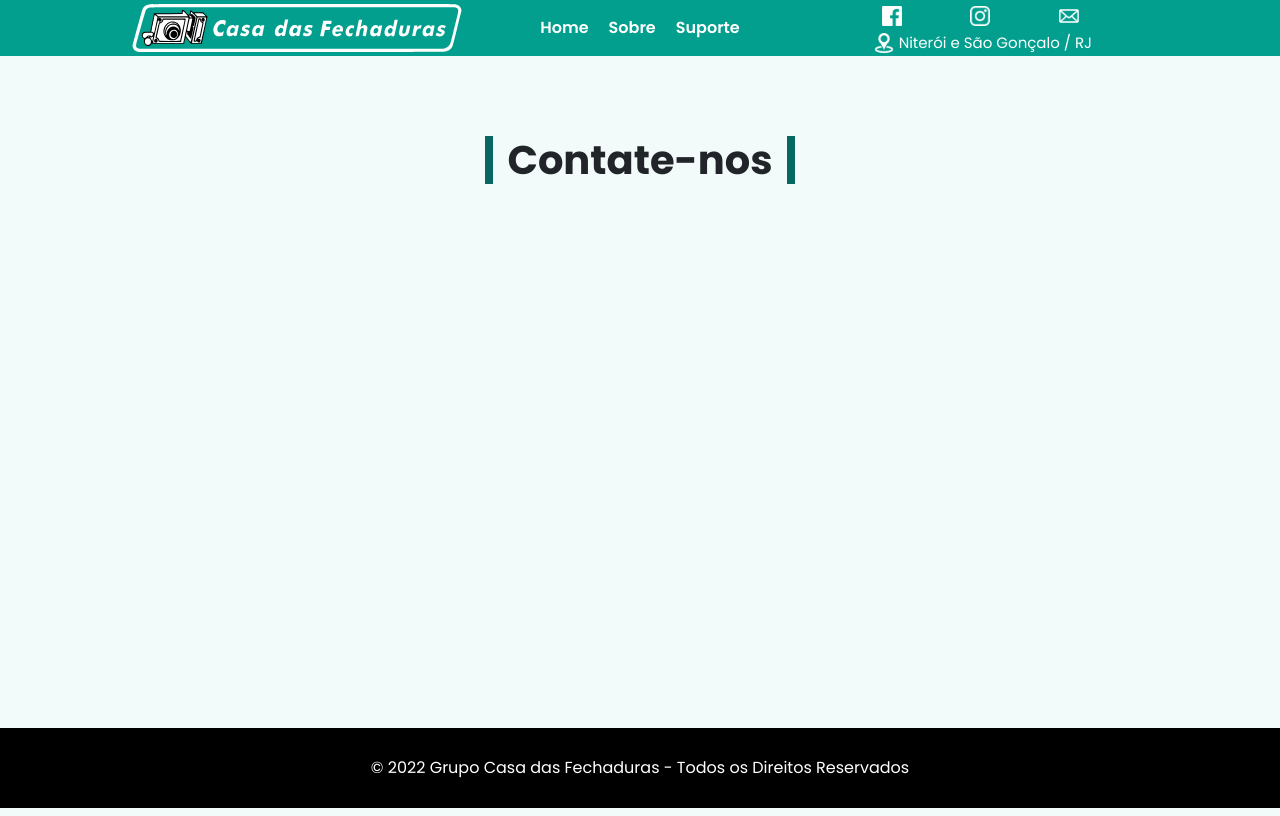
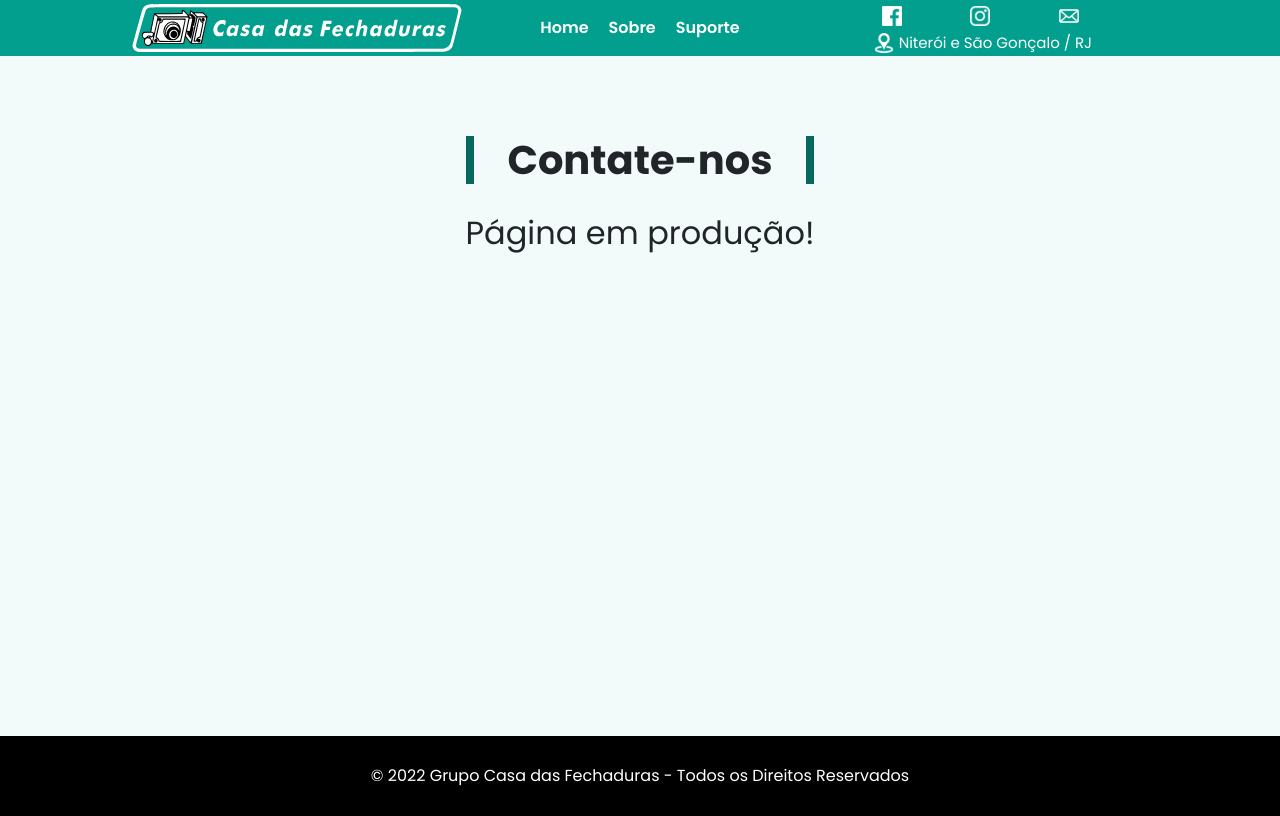
Before and after one commit to patrick2m/cfn-site, a React (Create React App) app: page /support in a window 1280 px wide. Built offline with nearby package versions, Linux system fonts and the light colour scheme.

Commit message:
Support page warning and fixed height

```diff
--- a/src/App.jsx
+++ b/src/App.jsx
@@ -10,7 +10,6 @@ import './App.scss'
 
 export default function App() {
   return (
-    <>
     <BrowserRouter>
       <Header />
       <Routes>
@@ -20,6 +19,5 @@ export default function App() {
       </Routes>
       <Footer />
     </BrowserRouter>
-    </>
   )
 }
--- a/src/App.scss
+++ b/src/App.scss
@@ -39,7 +39,7 @@ h6 {
 #main-content {
   padding: 50px 0;
   margin: 0 10%;
-  min-height: 84vh;
+  min-height: 85vh;
 
   p {
     margin: 0;
--- a/src/components/partials/Form.jsx
+++ b/src/components/partials/Form.jsx
@@ -4,6 +4,7 @@ export default function Forms() {
   return (
     <div id="form-container">
       <h1 className="section-title">Contate-nos</h1>
+      <h2>Página em produção!</h2>
     </div>
   )
 }
--- a/src/components/partials/Form.scss
+++ b/src/components/partials/Form.scss
@@ -1,5 +1,6 @@
 #form-container {
   h1 {
+    text-align: center;
     font-weight: bold;
     margin: 30px 0;
     border-left: 8px solid #06685e;
```
Lines whose indentation alone changed are shown as unchanged.
